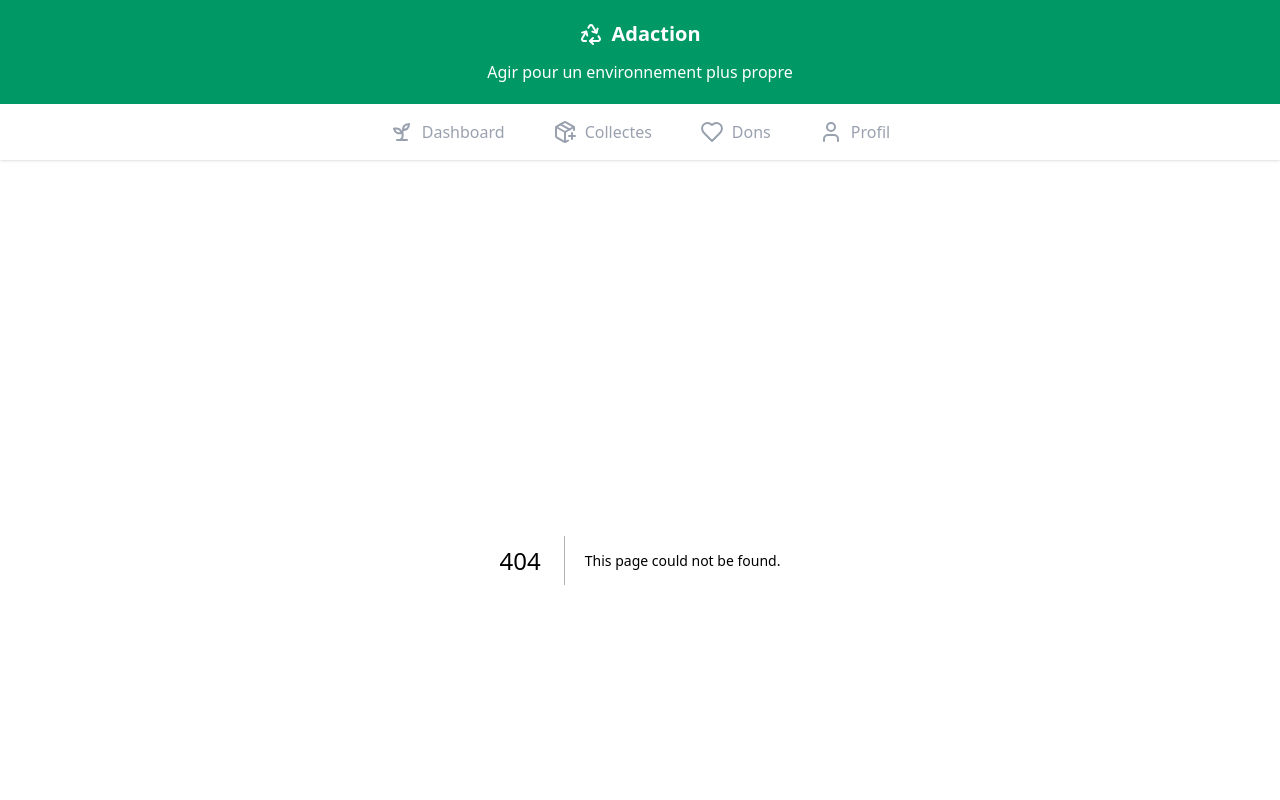
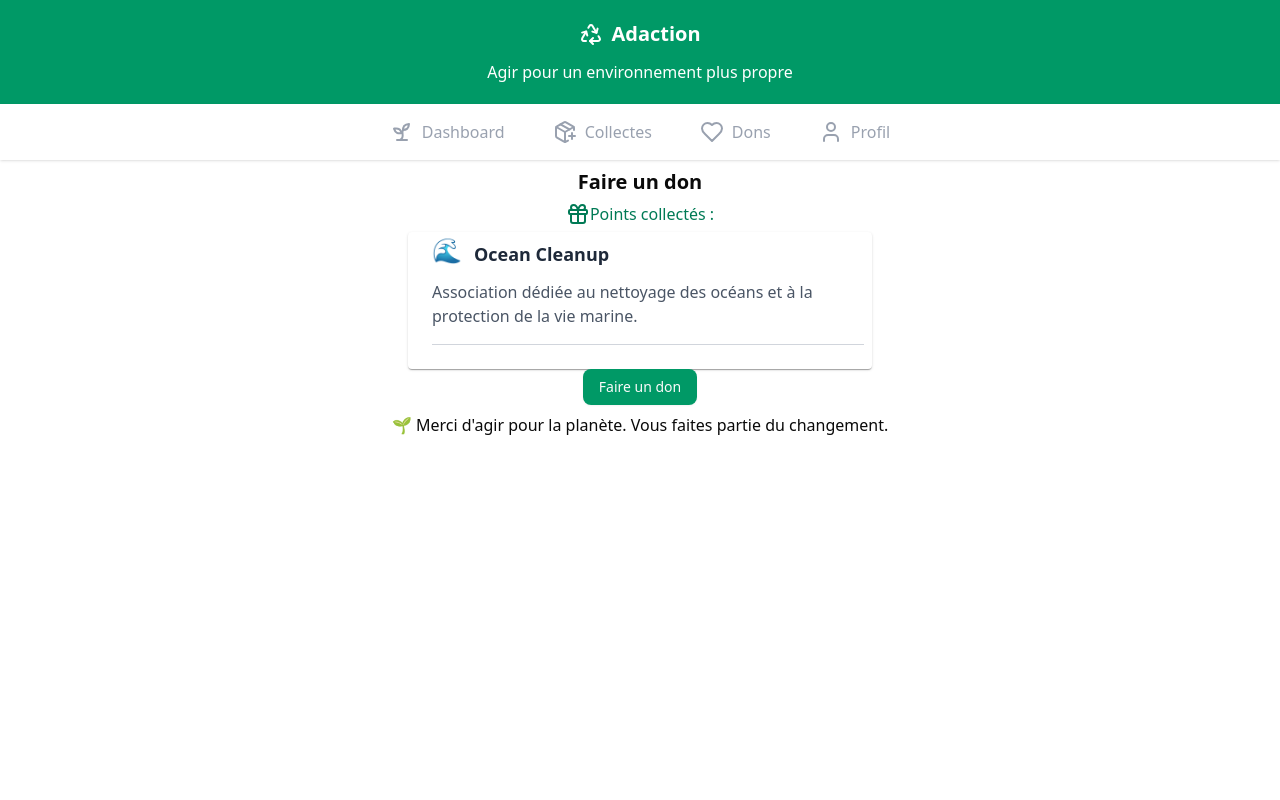
Before and after one commit to danisaza1/front-end-adaction, a Next.js app: page /client/dons in a window 1280 px wide. Before the commit this address had no page. Shown: the top 800 px of the page. Built offline with nearby package versions, Linux system fonts and the light colour scheme.

Commit message:
Add :retrieval of waste quantities per volunteer

```diff
--- a/app/client/dashboard/Data.js
+++ b/app/client/dashboard/Data.js
@@ -14,6 +14,9 @@
 
   }, []);
 return data;
+
+}
+
 // return (
 //   <div>
 //     {data.map(item => (
@@ -24,4 +27,3 @@
 //     ))}
 //   </div>
 // );
-}
--- a/app/client/dashboard/page.js
+++ b/app/client/dashboard/page.js
@@ -10,8 +10,11 @@
 
 export default function DashboardPage() {
     const wastesData = UseWastesData();
+    const firstname = wastesData.length > 0 ? wastesData[0].firstname : "";
 
-//  const [firstname, setFirstname] = useState('');
+    // const [userData, setUserData] = useState({firstname: "", waste_type: []});
+
+// const[name, setName] = useState (new Name());
 const[date, setDate] = useState(new Date());
 const month = date.toLocaleString("fr-FR", { month: "long"});
 const year = date.getFullYear();
@@ -32,13 +35,15 @@
   return;
 }
     setDate(nextMonth);
-  }
+  };
+
+
 
   return (
-    <div className="flex justify-center w-screen">
+    <div className="flex justify-center w-screen pt-2">
     <Card className="w-full max-w-lg">
       <CardHeader>
-           <CardTitle className="flex justify-center">  Bonjour Phoebe ! </CardTitle>
+           <CardTitle className="flex justify-center">  Bonjour {firstname} ! </CardTitle>
            <div className="flex justify-center">
             <button onClick={previousMonth} aria-label="Mois précédent"><ChevronLeft /></button>
             <span>{month} {year}</span>
--- /dev/null
+++ b/app/client/dons/page.js
@@ -0,0 +1,20 @@
+"use client";
+import { Card, CardContent, CardHeader, CardTitle } from "../../components/card";
+import { Button } from "../../components/button";
+import { Gift } from 'lucide-react';
+import DonationCard from "../../components/DonationCard"
+
+export default function Dons () {
+           return (
+            <div className="flex justify-center w-screen pt-2">
+                <CardHeader className="w-full max-w-lg">
+
+           <CardTitle className="flex font-bold justify-center text-xl">Faire un don</CardTitle>
+           <div className="flex justify-center color text-emerald-700"><Gift />Points collectés :</div>
+
+
+            <DonationCard />
+     </CardHeader>
+            </div>
+ )
+};
--- a/app/components/ConteneurDashboard.js
+++ b/app/components/ConteneurDashboard.js
@@ -19,10 +19,9 @@
   others: { bg: 'bg-red-400', icon: CircleHelp, iconColor: 'text-white', title: 'Autre' },
 };
 export default function ConteneurDashboard ({wastesData}) {
-console.log("wastesData reçu dans ConteneurDashboard :", wastesData);
+console.log("ConteneurDashboard :", wastesData);
   return (
-    <Card>
-  <Card>
+  <Card style={{ boxShadow: 'none'}}>
       <CardContent className="grid grid-cols gap-2 bg-white">
         {wastesData.map(({ id, type, quantity }) => {
           console.log('type:', type);
@@ -39,6 +38,5 @@
         })}
       </CardContent>
     </Card>
-    </Card>
 );
 }
--- /dev/null
+++ b/app/components/DonationCard.js
@@ -0,0 +1,28 @@
+import React from 'react';
+import { Card, CardContent, CardHeader, Box} from '@mui/material';
+import { CardFooter } from './card';
+import { Button } from './button';
+
+export default function DonationCard ({ emoji, title, description }) {
+  return (
+
+    <Box className="flex flex-col items-center justify-center min-h-scree">
+      <Card
+      className="flex flex-col p-2 pl-6 ">
+        <h3 className=" flex text-left text-lg font-bold text-gray-800 h-10"> <span className="text-2xl mr-3 inline-block -mt-1.5">🌊</span> Ocean Cleanup</h3>
+        <p className="text-gray-600">Association dédiée au nettoyage des océans et à la protection de la vie marine.</p>
+      <hr className="my-4 w-full border-gray-300" />
+      </Card>
+      <CardFooter className="flex flex-row">
+  <Button className="bg-emerald-600" variant="default" size="default" onClick={() => alert("Merci pour votre don !")}>
+          Faire un don
+        </Button>
+      </CardFooter>
+      </Box>
+  );
+}
+
+//  <div className={`waste-label flex items-center justify-center w-10 h-10 border rounded-sm rounded mr-2 ${bgClass}`}>
+//         {svgIcon}
+//       </div>
+//       <div className="flex flex-col justify-center"></div>
--- a/app/components/WasteCard.js
+++ b/app/components/WasteCard.js
@@ -5,7 +5,7 @@
    console.log("WasteCard props:", { waste_type, quantity });
   return (
       <div
-      className={"waste-card flex items-center h-20 p-4 shadow-sm rounded-xl hover:border-blue-500 hover:shadow-lg cursor-pointer transition"}
+      className={"waste-card flex items-center h-20 p-4 rounded-xl hover:border-blue-500 hover:shadow-lg cursor-pointer transition"}
     >
       <div className={`waste-label flex items-center justify-center w-10 h-10 border rounded-sm rounded mr-2 ${bgClass}`}>
         {svgIcon}
```
